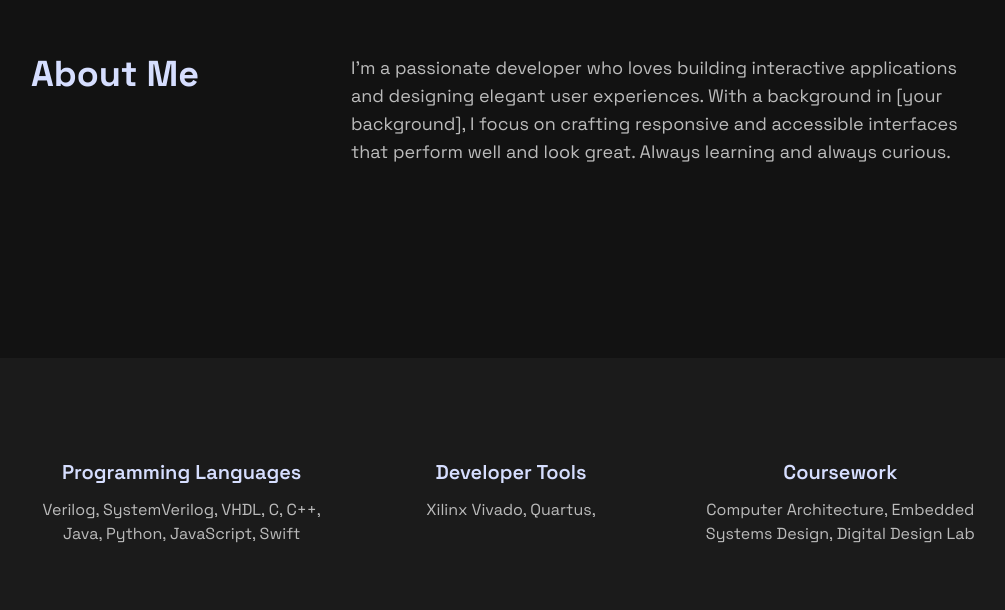
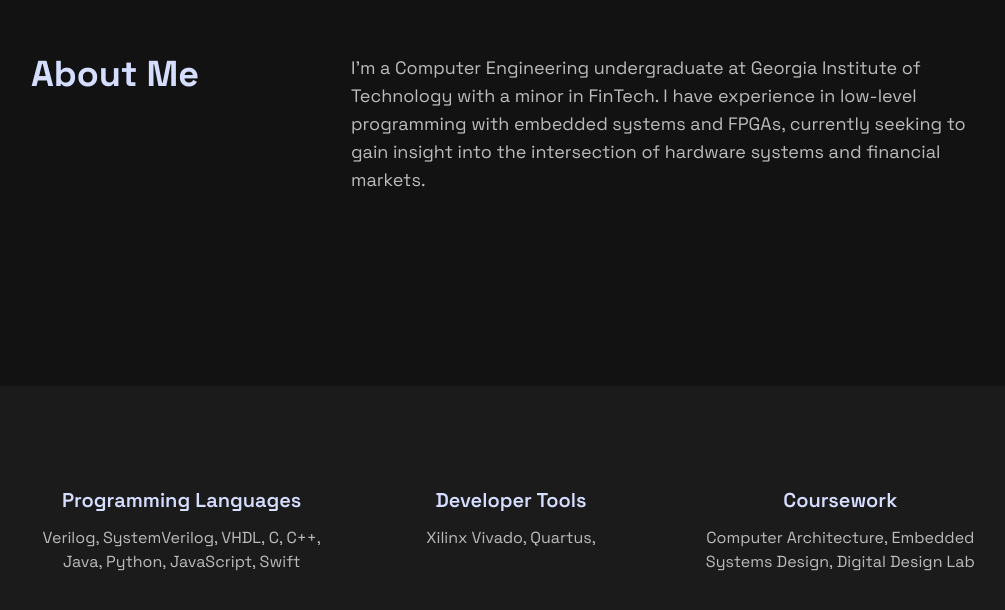
Before and after one commit to katc1213/portfolio-web, a Next.js app: page /en in a window 1280 px wide. Shown: the part 1274-1884 px from the top of the page, without its empty margins (129-1134 px from the left). Built offline with nearby package versions, Linux system fonts and the light colour scheme.

Commit message:
Update page.tsx

```diff
--- a/src/app/[locale]/page.tsx
+++ b/src/app/[locale]/page.tsx
@@ -10,7 +10,7 @@ export default function DashboardPage() {
     <img
       src='/lkdn_pfp.jpg'
       alt='Katherine headshot'
-      className='mb-8 w-45 h-45 rounded-full object-cover'
+      className='mb-8 w-30 h-30 rounded-full object-cover'
     />
         <h1 className='text-center text-7xl font-extrabold leading-tight'>
           {t('Hello, I\'m Katherine!')}
@@ -50,9 +50,9 @@ export default function DashboardPage() {
       {/* Description on the right */}
       <div className='w-2/3 text-lg text-text-secondary'>
         <p>
-        I’m a passionate developer who loves building interactive applications and designing elegant user experiences.
-        With a background in [your background], I focus on crafting responsive and accessible interfaces that perform well
-        and look great. Always learning and always curious.
+        I'm a Computer Engineering undergraduate at Georgia Institute of Technology with a minor in FinTech.
+        I have experience in low-level programming with embedded systems and FPGAs, currently seeking to gain insight into the intersection
+        of hardware systems and financial markets.
         </p>
       </div>
     </div>
```
